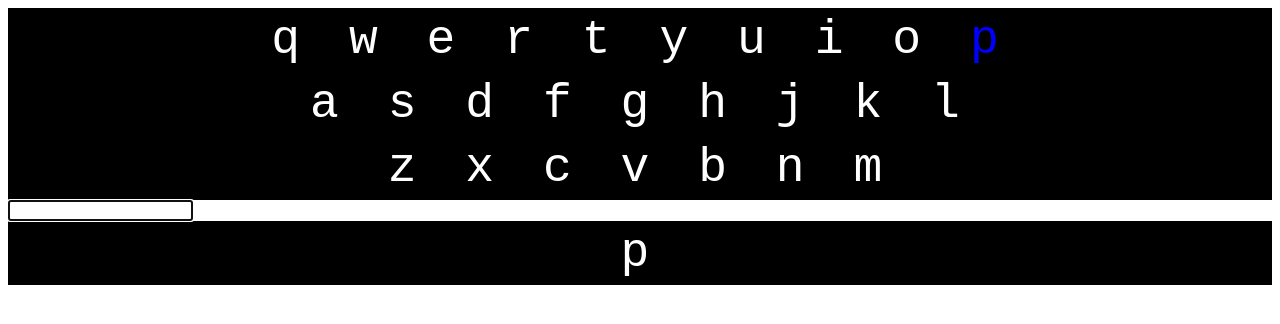
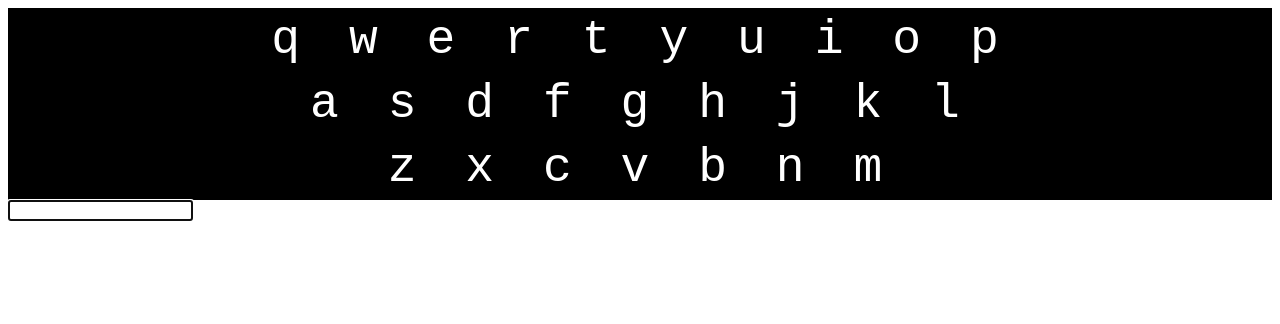
Before and after one commit to VaAlina/type_faster, a plain HTML site: page index.html in a window 1280 px wide. Drawn offline with nearby package versions, Linux system fonts and the light colour scheme.

Commit message:
Update index.html

```diff
--- a/index.html
+++ b/index.html
@@ -1,14 +1,11 @@
 <!DOCTYPE html>
 <html>
-
 <head>
 <link rel="stylesheet" href="style.css"/>
 <script type="text/javascript" src="script.js"></script>
 <script src="http://ajax.googleapis.com/ajax/libs/jquery/1.11.1/jquery.min.js"></script>
 </head>
-
 <body onload="generateSign()">
-
 <div id="qwerty">
 <span id="q" class="key">q</span>
 <span id="w" class="key">w</span>
@@ -21,7 +18,6 @@
 <span id="o" class="key">o</span>
 <span id="p" class="key">p</span>
 </div>
-
 <div id="asd">
 <span id="a" class="key">a</span>
 <span id="s" class="key">s</span>
@@ -33,7 +29,6 @@
 <span id="k" class="key">k</span>
 <span id="l" class="key">l</span>
 </div>
-
 <div id="zxc">
 <span id="z" class="key">z</span>
 <span id="x" class="key">x</span>
@@ -43,9 +38,6 @@
 <span id="n" class="key">n</span>
 <span id="m" class="key">m</span>
 </div>
-
 <input id="inputValue" onkeyup="compare()" maxlength="1" autocomplete="off" autofocus />
-<div id="word"></div>
-
 </body>
 </html>
```
